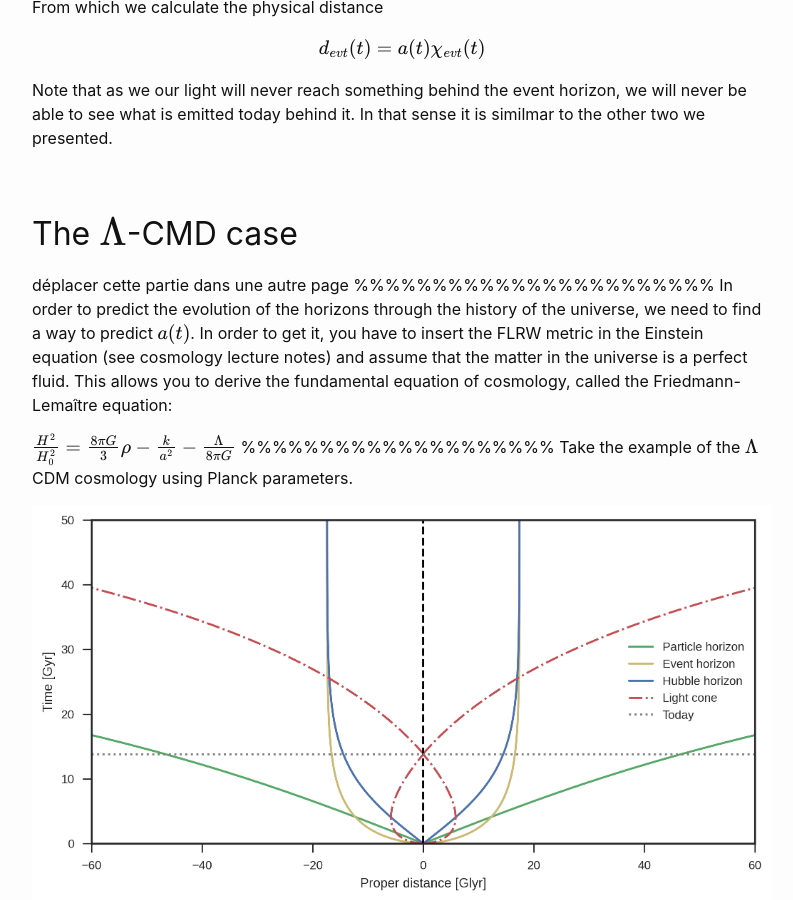
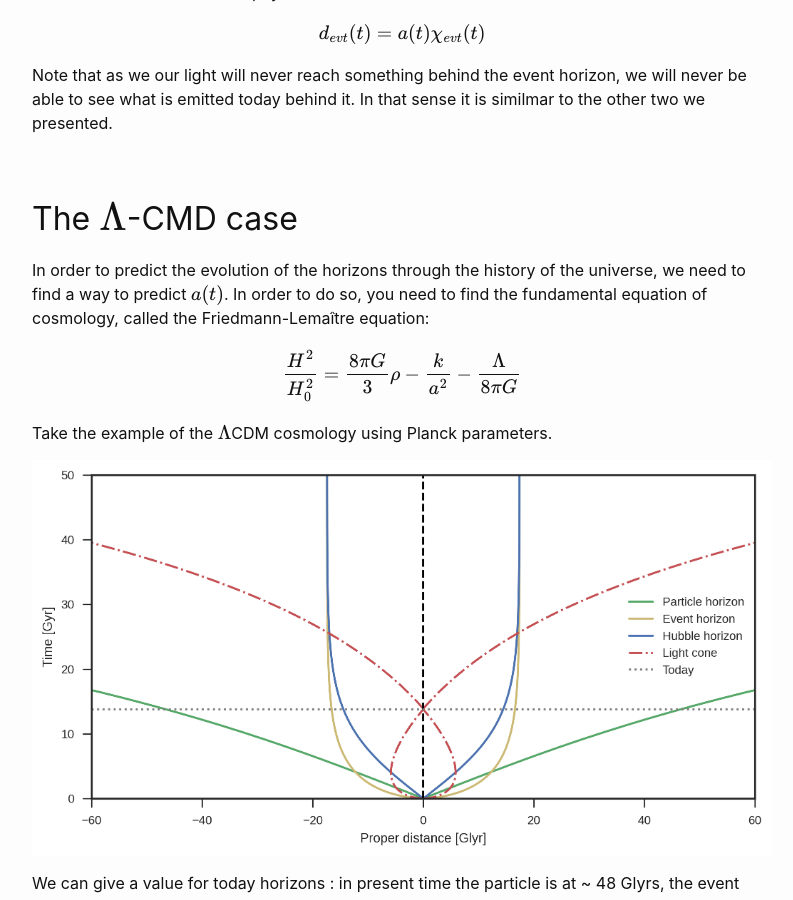
Before and after one commit to YoloNomy/YoloNomy.github.io, a Jekyll site: the page built from codes/cosmo/horizons.md, in a window 1280 px wide and 900 px high, scrolled down 3195 px. Shown: the whole window, without its empty margins (238-1031 px from the left). Built offline with Jekyll 4.4.1, drawn with Linux system fonts in a browser that asks for light colours; formulas are drawn with MathJax 3; some of the changed text lies outside the part shown.

Commit message:
Update horizons.md

```diff
--- a/codes/cosmo/horizons.md
+++ b/codes/cosmo/horizons.md
@@ -21,8 +21,6 @@ $$
 $$
 
 In a frame called the comoving frame $(t,r,\theta,\varphi)$ expanding with the expansion. $\text{d}\Omega^2 = r^2\sin\theta^2 \text{d}\varphi^2$ is the spherical infinetisimal surface element. $a(t)$ is called the *scale factor* and quantify the expansion of the universe and of the coordinate system (i.e. objects always keep the same comoving coordinates but the physical distance between them evolves with $a(t)$.)). $k$ is the *spatial curvature* of the universe.
-%%%%%%%%%%%%%%%%%%%%%%%
-
 For practical purposes, the whole metric can be rewritten as:
 
 $$
@@ -125,12 +123,10 @@ Note that as we our light will never reach something behind the event horizon, w
 
 ## The $\Lambda$-CMD case
 
-déplacer cette partie dans une autre page
-%%%%%%%%%%%%%%%%%%%%%%%
-In order to predict the evolution of the horizons through the history of the universe, we need to find a way to predict $a(t)$. In order to get it, you have to insert the FLRW metric in the Einstein equation (see cosmology lecture notes) and assume that the matter in the universe is a perfect fluid. This allows you to derive the fundamental equation of cosmology, called the Friedmann-Lemaître equation:
+In order to predict the evolution of the horizons through the history of the universe, we need to find a way to predict $a(t)$. In order to do so, you need to find the fundamental equation of cosmology, called the Friedmann-Lemaître equation:
 
 $$ \frac{H^2}{H_0^2} = \frac{8\pi G}{3}\rho - \frac{k}{a^2} -\frac{\Lambda}{8 \pi G} $$
-%%%%%%%%%%%%%%%%%%%%
+
 Take the example of the $\Lambda$CDM cosmology using Planck parameters.
 
    ![my image](./images/LCDMhorizons.png "my image")
```
